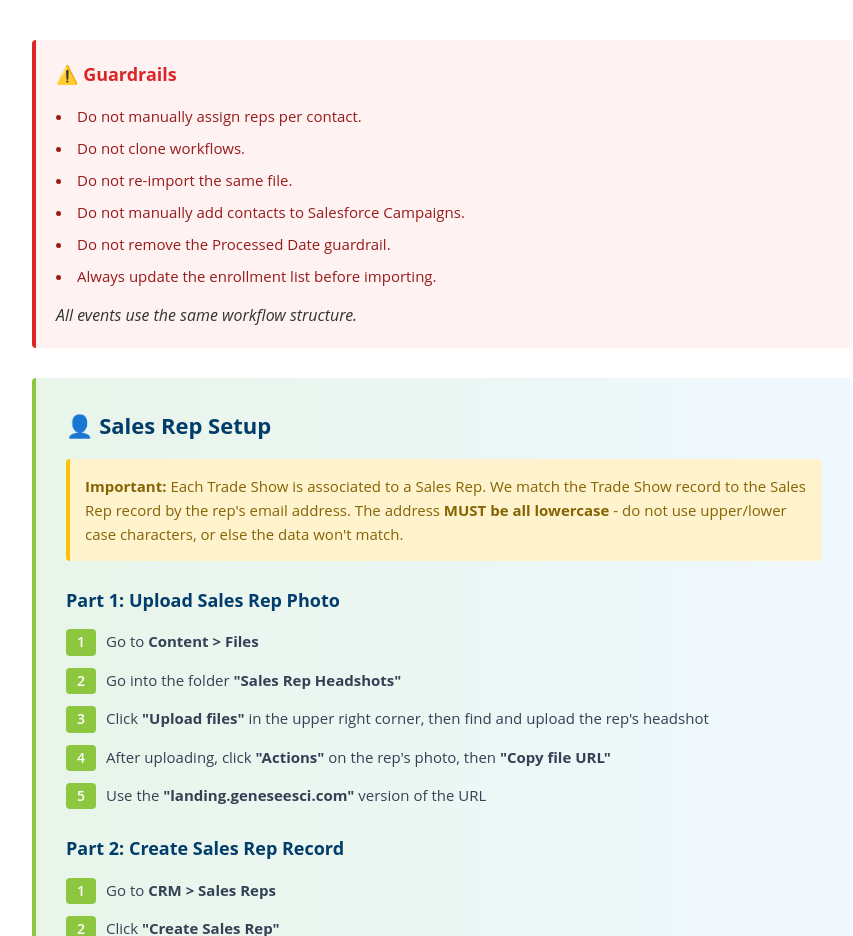
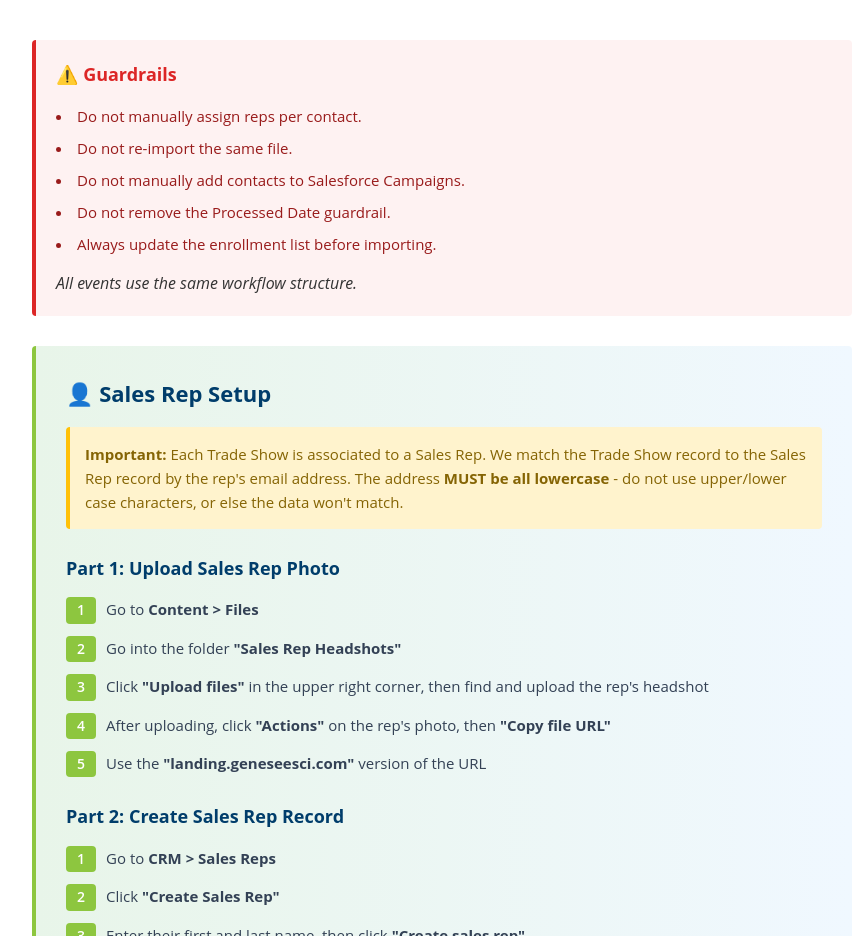
Before and after one commit to allsherpas1/genesee-scientific-lse, a plain HTML site: page index.html in a window 1280 px wide. Shown: the part 4100-5036 px from the top of the page, without its empty margins (198-1051 px from the left). Drawn offline with Linux system fonts and the light colour scheme.

Commit message:
Add files via upload

```diff
--- a/index.html
+++ b/index.html
@@ -1136,7 +1136,6 @@
             <h2>⚠️ Guardrails</h2>
             <ul>
                 <li>Do not manually assign reps per contact.</li>
-                <li>Do not clone workflows.</li>
                 <li>Do not re-import the same file.</li>
                 <li>Do not manually add contacts to Salesforce Campaigns.</li>
                 <li>Do not remove the Processed Date guardrail.</li>
```
